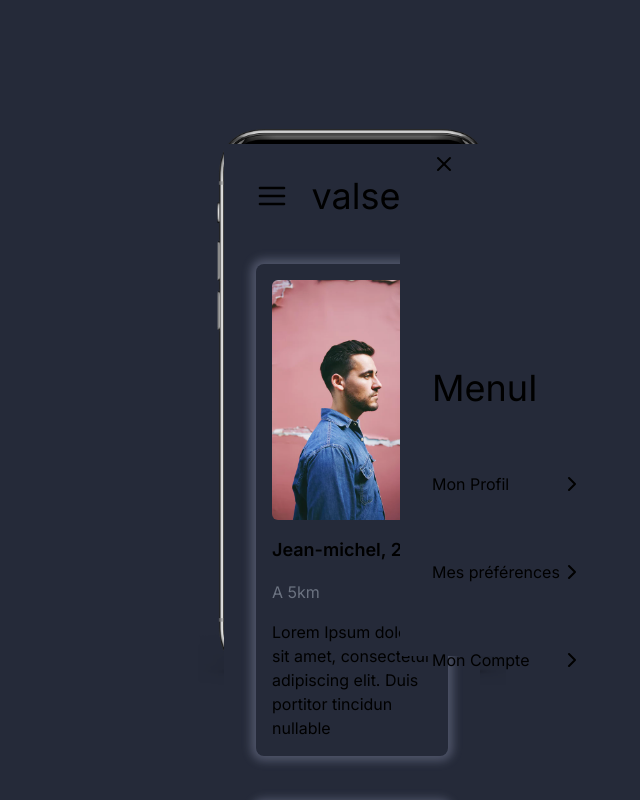
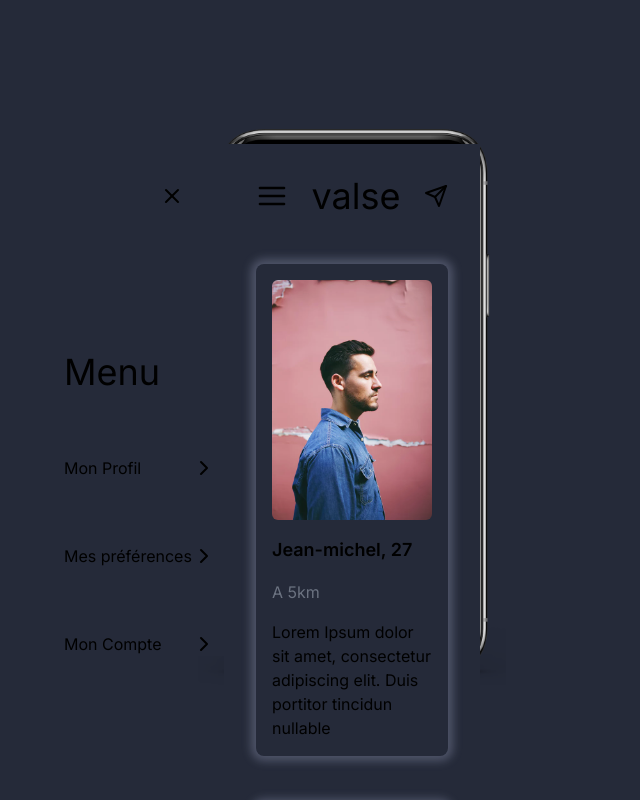
Before and after one commit to lgatibel/valse-poc, a Next.js app: page /home in a window 1280 px wide. Shown: the top 800 px of the page, without its empty margins (288-928 px from the left). Built offline with nearby package versions, Linux system fonts and the light colour scheme; data requests are answered from the project's data file.

Commit message:
add menu toggle reactivity

```diff
--- a/app/components/Menus/Menu.tsx
+++ b/app/components/Menus/Menu.tsx
@@ -13,24 +13,24 @@ export default function Menu({ showMenu = false, toggleMenu }: IProps) {
     const menuItems = [
         {
             label: "Mon Profil",
-            href: "/"
+            href: "/home"
         },
         {
             label: "Mes préférences",
-            href: "/"
+            href: "/home"
         },
         {
             label: "Mon Compte",
-            href: "/"
+            href: "/home"
         }
     ]
 
     return (
-        <div className={`${showMenu ? 'translate-x-0' : 'translate-x-3/4'} delay-1000 duration-1000 flex flex-col absolute top-0 bottom-0 left- w-9/12 bg-primary pl-8 p-2 gap-16`}>
-            <button onClick={toggleMenu}>
+        <div className={`${showMenu ? 'translate-x-0' : 'translate-x-[-100%]'} delay-150 duration-500 flex flex-col absolute top-0 bottom-0  left-0 w-3/4 bg-primary pl-8 p-2 gap-16`}>
+            <button  className="flex p-8 justify-end" onClick={toggleMenu}>
                 <Ico icon="FiX" />
             </button>
-            <div className="text-4xl pt-32">MenuI</div>
+            <div className="text-4xl pt-12">Menu</div>
             <div className="flex flex-col gap-16">
                 {menuItems.map(({ label, href }) =>
                     <Link href={href}>
--- a/app/components/Navigation/HomeNavBar.tsx
+++ b/app/components/Navigation/HomeNavBar.tsx
@@ -17,7 +17,7 @@ export default function HomeNavBar() {
 
   return (
     <div className="flex w-full justify-between">
-      <Menu showMenu={showMenu} />
+      <Menu showMenu={showMenu} toggleMenu={toggleMenu} />
       <button className="cursor-pointer" onClick={toggleMenu}>
         <Ico icon="FiMenu" size={32} />
       </button>
```
